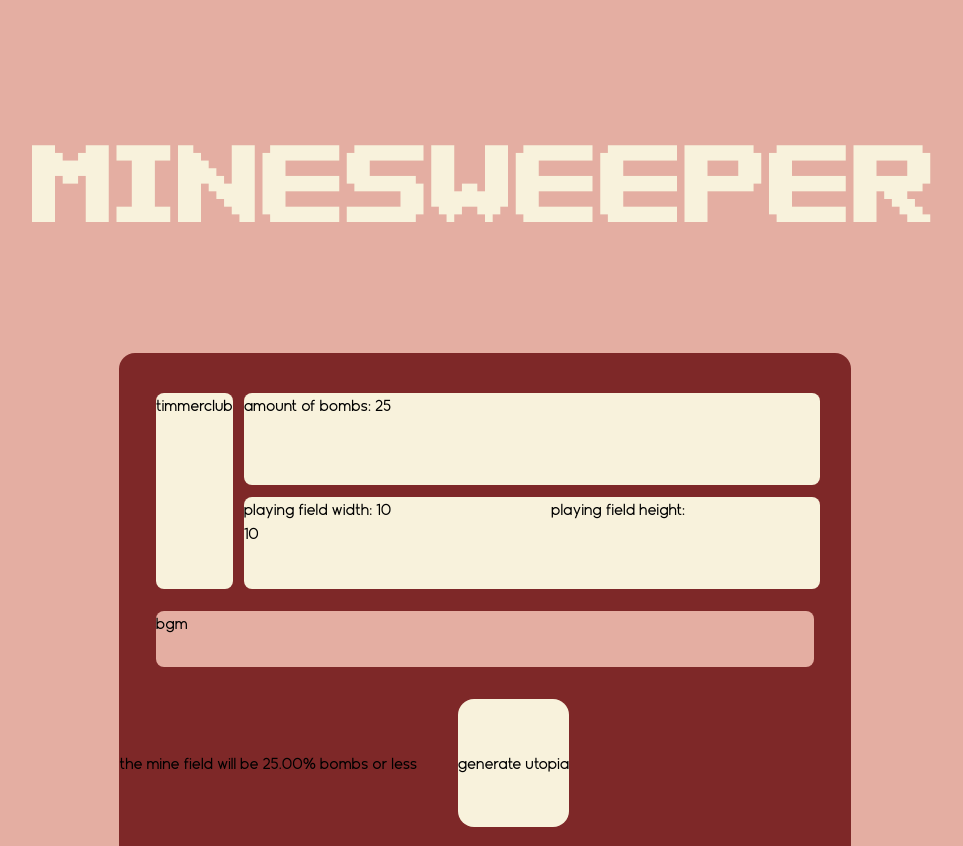
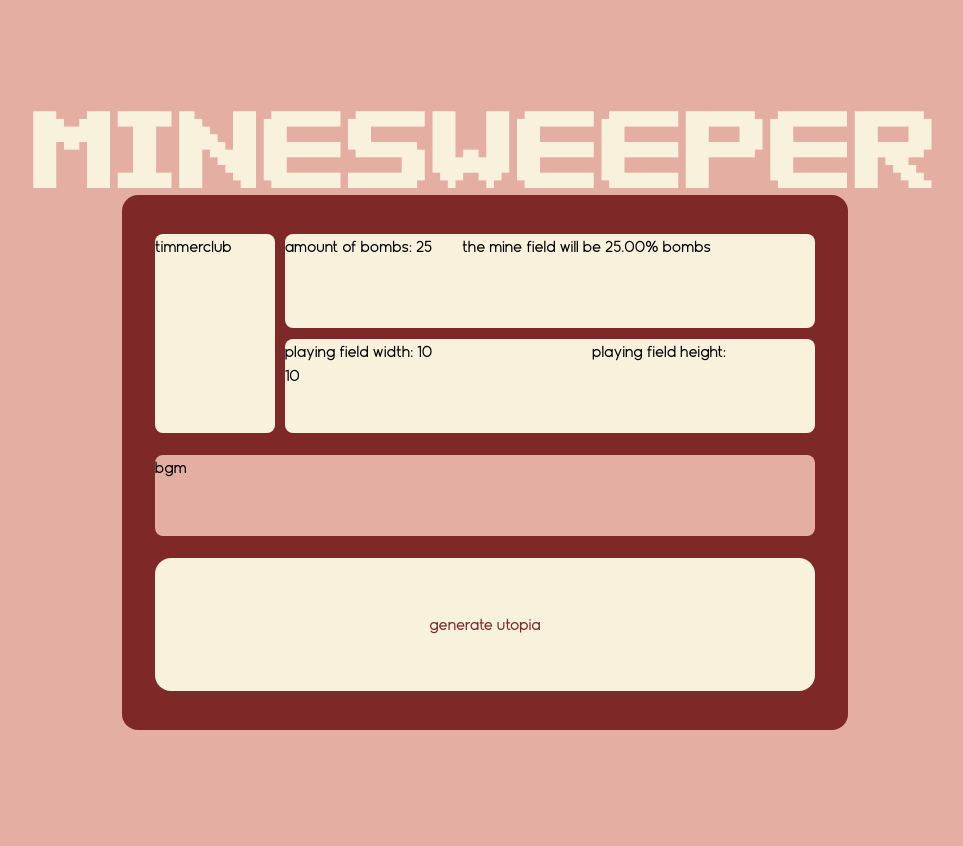
Before and after one commit to Krystofire88/WebNaWBA, a plain HTML site: page index.html in a window 1280 px wide. Shown: the top 846 px of the page, without its empty margins (155-1118 px from the left). Drawn offline with nearby package versions, Linux system fonts and the light colour scheme.

Commit message:
made the basic layout for the website

```diff
--- a/index.html
+++ b/index.html
@@ -10,22 +10,23 @@
     <title>Document</title>
 </head>
 
-<body class="font-[Geomatrix] bg-[#E4AEA2] grid grid-cols-28 grid-rows-[repeat(24,minmax(0,0.46fr))] ">
+<body class="font-[Geomatrix] bg-[#E4AEA2] grid grid-cols-28 grid-rows-[repeat(24,minmax(0,6.348vh))] overflow-hidden">
     <h1
-        class="font-[Minesweeper] text-7xl tracking-[4%] text-[#F8F2DC] p-8 col-span-full row-start-2 text-center md:text-9xl">
+        class="font-[Minesweeper] ml-[0.2%] text-7xl tracking-[4%] text-[#F8F2DC] p-8 col-span-full row-start-2 text-center mt-[0.45vh] md:text-9xl">
         Minesweeper</h1>
-    <div class="bg-[#7E2828] rounded-2xl row-start-5 row-span-11 col-span-16 col-start-7 flex-1">
+    <div class="bg-[#7E2828] rounded-2xl row-start-5 row-span-11 col-span-16 col-start-7 flex-1 h-[95.8%] ml-[0.4%] w-[99.25%] mt-[-1vh]">
         <form action="minefield.html" method="get">
             <div class="flex flex-row mt-[5vh]">
-            <div class="bg-[#f8f2dc] ml-[5%] mr-[1.5%] h-[24.5vh] mb-[2vh] rounded-lg">timmerclub</div>
+            <div class="bg-[#f8f2dc] ml-[4.5%] mr-[1.33%] h-[24.85vh] mt-[-0.1vh] mb-[2vh] w-[16.55%] rounded-lg">timmerclub</div>
 
             <div class="flex-1 flex-col">
-                <div class="bg-[#f8f2dc] mr-[5%] h-[11.5vh] mb-[1.5vh] rounded-lg">
+                <div class="bg-[#f8f2dc] mr-[4.5%] h-[11.7vh] mt-[-0.1vh] mb-[1.4vh] w-[94.07%] rounded-lg">
                     <label for="bombs">amount of bombs: </label>
                     <input type="number" name="bombs" id="bombs" min="0" value="25">
+                    <output id="bomb%"></output>
                 </div>
 
-                <div class="bg-[#f8f2dc] mr-[5%] h-[11.5vh] mb-[2.75vh] rounded-lg">
+                <div class="bg-[#f8f2dc] mr-[4.5%] h-[11.71vh] mb-[2.75vh] w-[94.07%] rounded-lg">
                     <label for="xWidth">playing field width: </label>
                     <input type="number" name="xWidth" id="xWidth" min="1" value="10">
                     <label for="yWidth">playing field height: </label>
@@ -33,13 +34,13 @@
                 </div>
             </div></div>
 
-            <div class="bg-[#e4aea2] mx-[5%] h-[7vh] mb-[2vh] rounded-lg">bgm</div>
+            <div class="bg-[#e4aea2] ml-[4.5%] h-[10.1vh] mb-[0.75vh] rounded-lg w-[90.9%]">bgm</div>
 
 
 
-            <output id="bomb%"></output>
 
-            <input type="submit" value="generate utopia" class="bg-[#f8f2dc] mx-[5%] h-[16vh] my-[2vh] rounded-2xl">
+
+            <input type="submit" value="generate utopia" class="bg-[#f8f2dc] text-[#7E2828] ml-[4.5%] h-[16.62vh] my-[2vh] w-[90.95%] rounded-2xl ">
         </form>
     </div>
 
--- a/index.js
+++ b/index.js
@@ -8,7 +8,7 @@ function bombPercent() {
     if (Number(bombs.value) > Number(bombs.max)) {
         bombs.value = bombs.max;
     }
-    document.getElementById("bomb%").innerHTML = "the mine field will be " + (bombs.value / (xWidth.value * yWidth.value) * 100).toFixed(2) + "% bombs or less";
+    document.getElementById("bomb%").innerHTML = "the mine field will be " + (bombs.value / (xWidth.value * yWidth.value) * 100).toFixed(2) + "% bombs";
 }
 
 document.addEventListener("DOMContentLoaded", () => {
```
